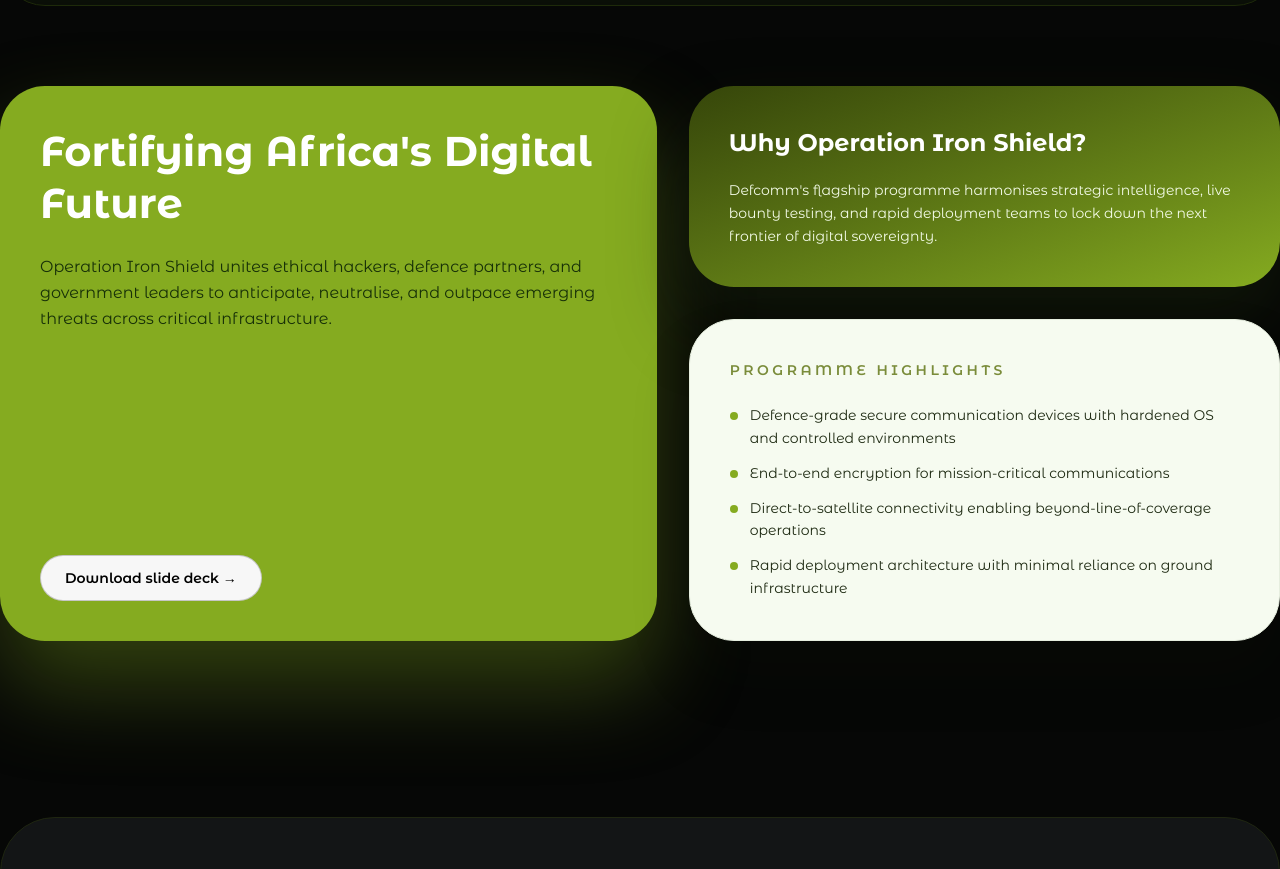
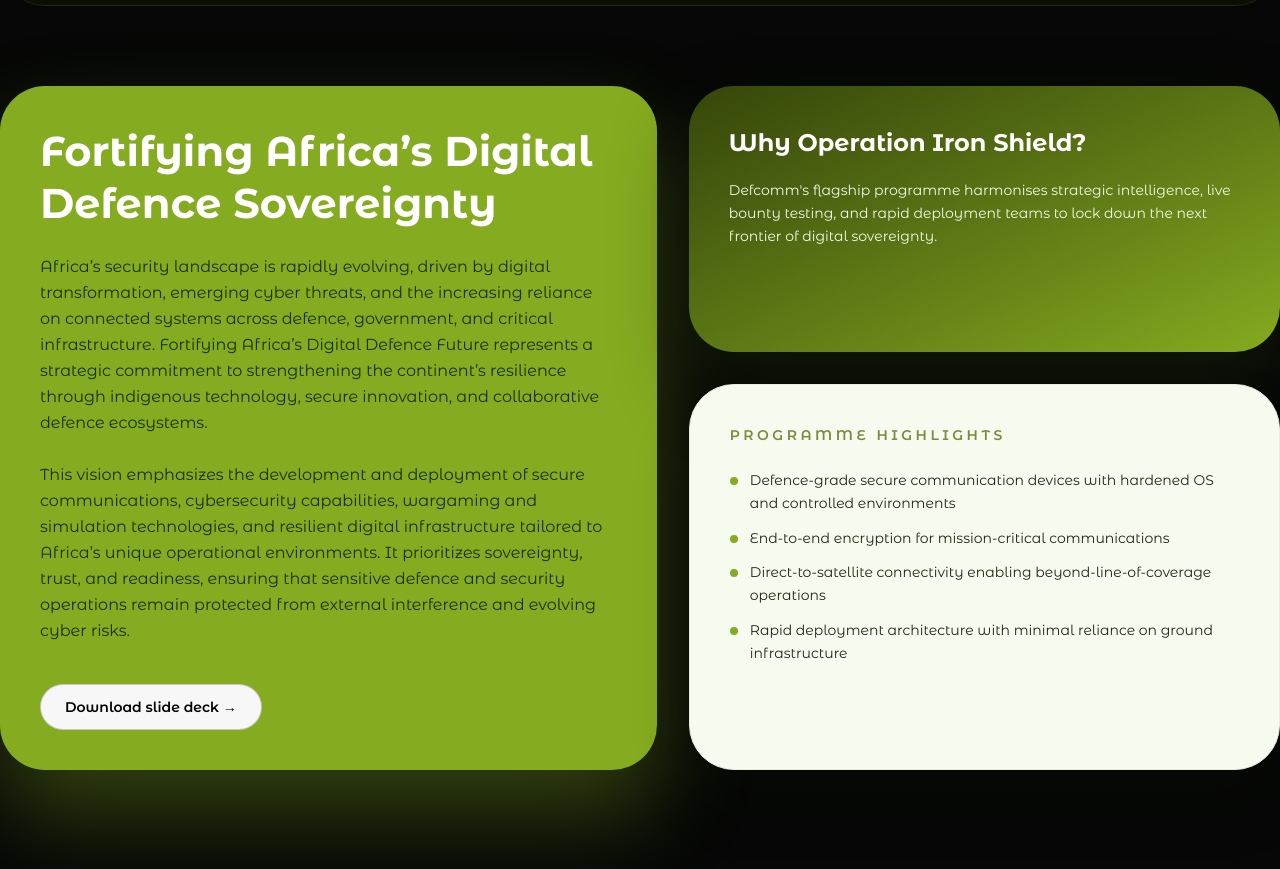
Before and after one commit to SilexsecureTeam/bug-bounty, a React (Vite) app: page / in a window 1280 px wide. Shown: the part 2184-3053 px from the top of the page. Built offline with nearby package versions, Linux system fonts and the light colour scheme; no server answers.

Commit message:
Update landing.jsx

```diff
--- a/src/pages/landing.jsx
+++ b/src/pages/landing.jsx
@@ -446,10 +446,12 @@
           >
             <div className="space-y-6">
               <h2 className="text-3xl font-bold leading-tight text-white sm:text-[2.6rem]">
-                Fortifying Africa's Digital Future
+                Fortifying Africa’s Digital Defence Sovereignty
               </h2>
               <p className="text-base leading-relaxed text-[#173008]">
-                Operation Iron Shield unites ethical hackers, defence partners, and government leaders to anticipate, neutralise, and outpace emerging threats across critical infrastructure.
+                Africa’s security landscape is rapidly evolving, driven by digital transformation, emerging cyber threats, and the increasing reliance on connected systems across defence, government, and critical infrastructure. Fortifying Africa’s Digital Defence Future represents a strategic commitment to strengthening the continent’s resilience through indigenous technology, secure innovation, and collaborative defence ecosystems.
+<br /><br />This vision emphasizes the development and deployment of secure communications, cybersecurity capabilities, wargaming and simulation technologies, and resilient digital infrastructure tailored to Africa’s unique operational environments. It prioritizes sovereignty, trust, and readiness, ensuring that sensitive defence and security operations remain protected from external interference and evolving cyber risks.
+
               </p>
             </div>
             <a
```
